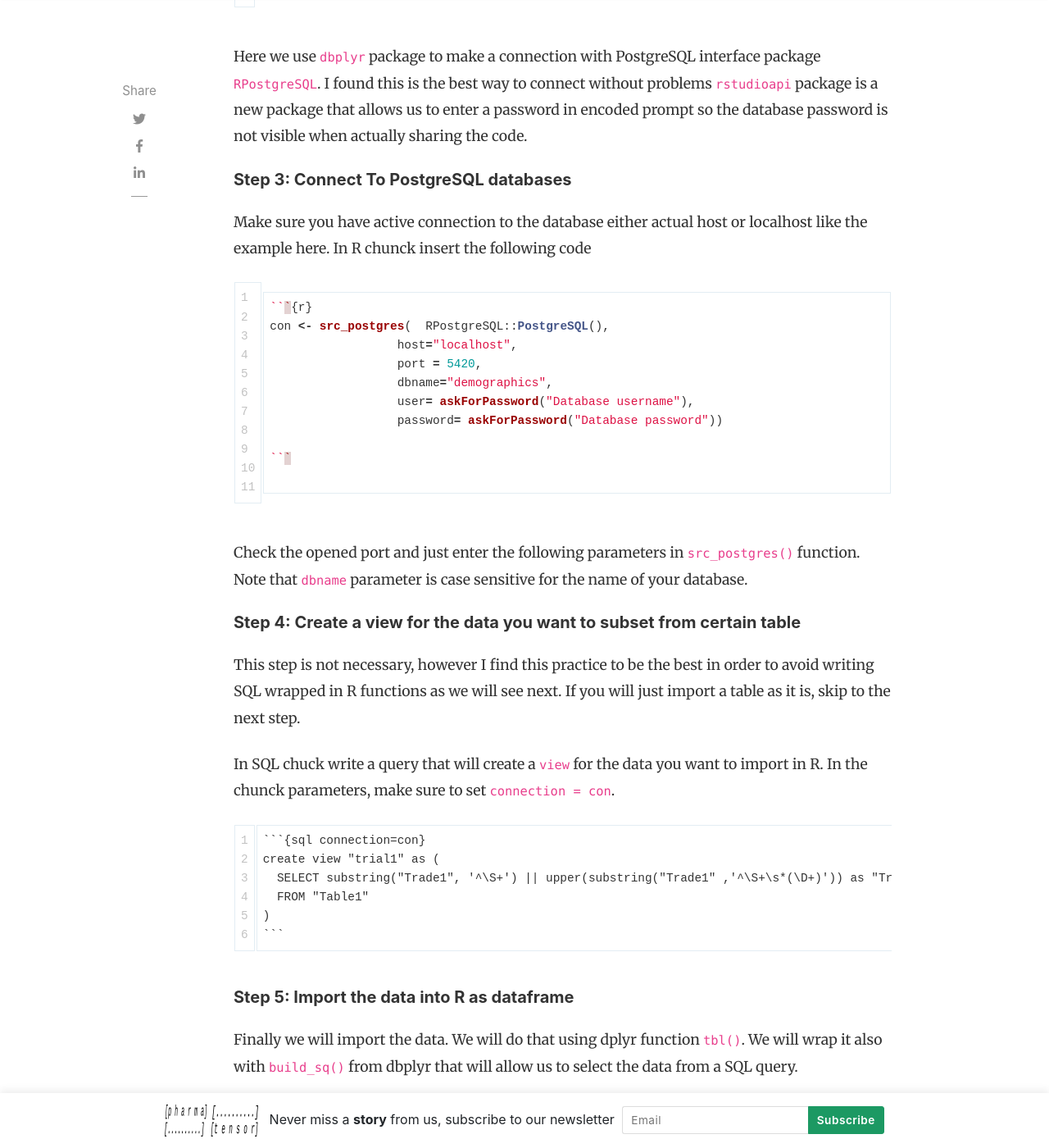
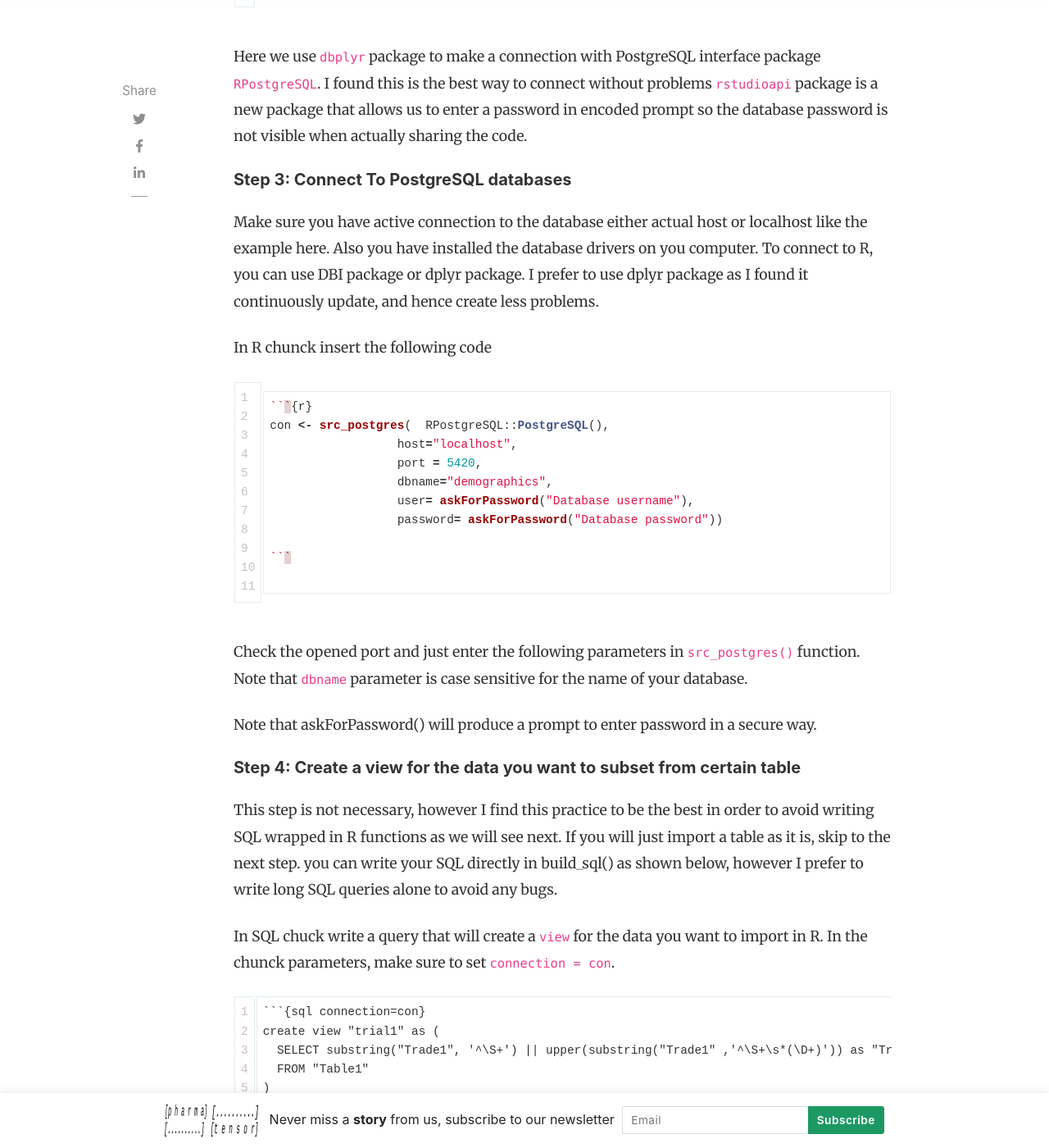
Before and after one commit to pharmatensor/pharmatensor.github.io, a Jekyll site: the page built from _posts/2019-06-23-using-rstudio-1.2-and-dplyr-to-import-PGsql-into-R.md, in a window 1280 px wide and 1400 px high, scrolled down 1804 px. Shown: the whole window at 82% size. Built offline with Jekyll 4.4.1, drawn with Linux system fonts in a browser that asks for light colours; nearby versions of some CDN libraries; comment, search, counter and statistics services are not loaded; some of the changed text lies outside the part shown.

Commit message:
article update

`````diff
--- a/_posts/2019-06-23-using-rstudio-1.2-and-dplyr-to-import-PGsql-into-R.md
+++ b/_posts/2019-06-23-using-rstudio-1.2-and-dplyr-to-import-PGsql-into-R.md
@@ -44,8 +44,9 @@ Here we use `dbplyr` package to make a connection with PostgreSQL interface pack
 
 
 ##### Step 3: Connect To PostgreSQL databases
-Make sure you have active connection to the database either actual host or localhost like the example here. In R chunck insert the following code
+Make sure you have active connection to the database either actual host or localhost like the example here. Also you have installed the database drivers on you computer. To connect to R, you can use DBI package or dplyr package. I prefer to use dplyr package as I found it continuously update, and hence create less problems.
 
+ In R chunck insert the following code
 
 ````python
 
@@ -63,8 +64,10 @@ con <- src_postgres(  RPostgreSQL::PostgreSQL(),
 
 Check the opened port and just enter the following parameters in `src_postgres()` function. Note that `dbname` parameter is case sensitive for the name of your database.
 
+Note that askForPassword() will produce a prompt to enter password in a secure way.
+
 ##### Step 4: Create a view for the data you want to subset from certain table
-This step is not necessary, however I find this practice to be the best in order to avoid writing SQL wrapped in R functions as we will see next. If you will just import a table as it is, skip to the next step. <br/>
+This step is not necessary, however I find this practice to be the best in order to avoid writing SQL wrapped in R functions as we will see next. If you will just import a table as it is, skip to the next step. you can write your SQL directly in build_sql() as shown below, however I prefer to write long SQL queries alone to avoid any bugs. <br/>
 
 In SQL chuck write a query that will create a `view` for the data you want to import in R. In the chunck parameters, make sure to set `connection = con`.
 
@@ -78,7 +81,7 @@ create view "trial1" as (
 ````
 
 ##### Step 5: Import the data into R as dataframe
-Finally we will import the data. We will do that using dplyr function `tbl()`. We will wrap it also with `build_sq()` from dbplyr that will allow us to select the data from a SQL query. <br/>
+Finally we will import the data. We will do that using dplyr function `tbl()`. We will wrap it also with `build_sql()` from dbplyr that will allow us to select the data from a SQL query.  You can neglect `build_sql()` and just pass table name to return the whole table. <br/>
 
 In R chunck import and save the data in new variable `dat` :
 
`````
Also changed, not shown: other parts of _posts/2019-06-23-using-rstudio-1.2-and-dplyr-to-import-PGsql-into-R.md (+1 -1 lines), 1 other file.
